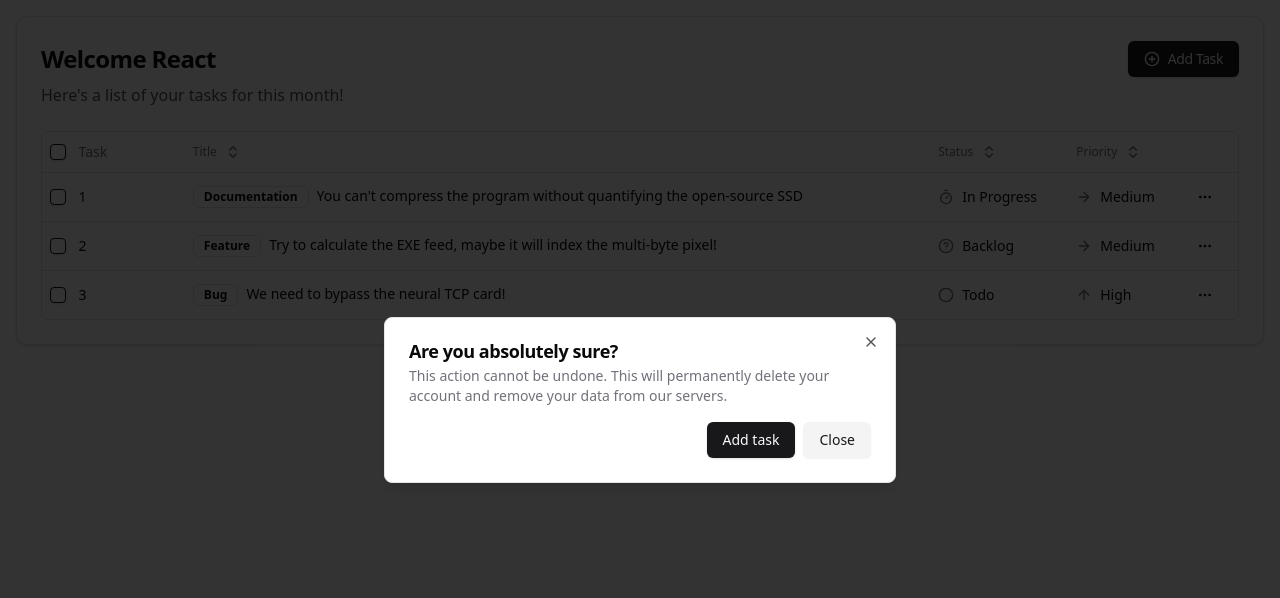
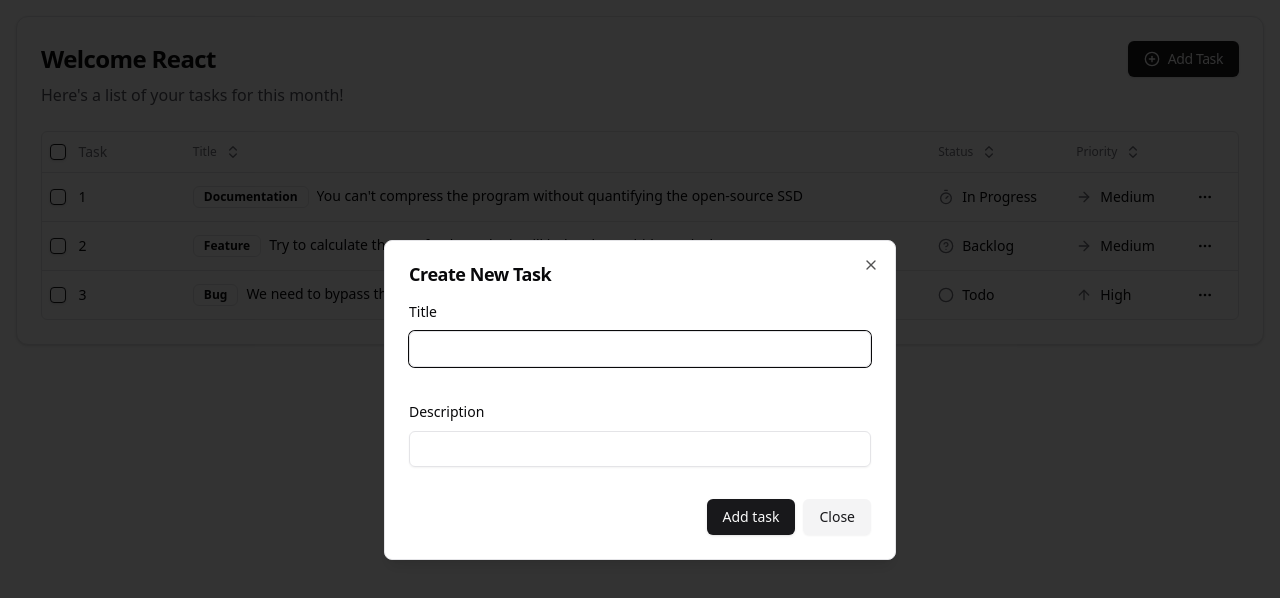
Before and after one commit to dragondevsimplify/shadcn-tasks, a React (Vite) app: page / in a window 1280 px wide. Both pictures are taken after a click on the button "Add Task". Shown: the top 598 px of the page. Built offline with nearby package versions, Linux system fonts and the light colour scheme.

Commit message:
Update UI create task dialog

```diff
--- a/package.json
+++ b/package.json
@@ -10,9 +10,11 @@
     "preview": "vite preview"
   },
   "dependencies": {
+    "@hookform/resolvers": "^3.9.1",
     "@radix-ui/react-checkbox": "^1.1.3",
     "@radix-ui/react-dialog": "^1.1.3",
     "@radix-ui/react-dropdown-menu": "^2.1.3",
+    "@radix-ui/react-label": "^2.1.1",
     "@radix-ui/react-slot": "^1.1.1",
     "@tanstack/react-query": "^5.62.7",
     "@tanstack/react-table": "^8.20.6",
@@ -21,6 +23,7 @@
     "lucide-react": "^0.468.0",
     "react": "^18.3.1",
     "react-dom": "^18.3.1",
+    "react-hook-form": "^7.54.1",
     "tailwind-merge": "^2.5.5",
     "tailwindcss-animate": "^1.0.7",
     "zod": "^3.24.1"
--- a/src/components/tasks/tasks-add.tsx
+++ b/src/components/tasks/tasks-add.tsx
@@ -1,45 +1,100 @@
+import { createTaskSchema } from "@/schemas/tasks";
+import { useForm } from "react-hook-form";
+import { z } from "zod";
+import { zodResolver } from "@hookform/resolvers/zod";
+
 import { CirclePlus } from "lucide-react";
 import { Button } from "../ui/button";
 import {
   Dialog,
   DialogClose,
   DialogContent,
-  DialogDescription,
-  DialogFooter,
   DialogHeader,
   DialogTitle,
   DialogTrigger,
 } from "@/components/ui/dialog";
+import {
+  Form,
+  FormControl,
+  FormField,
+  FormItem,
+  FormLabel,
+  FormMessage,
+} from "@/components/ui/form";
+import { Input } from "@/components/ui/input";
 
 function TasksAdd() {
+  const form = useForm<z.infer<typeof createTaskSchema>>({
+    resolver: zodResolver(createTaskSchema),
+    defaultValues: {
+      title: "",
+      description: "",
+      type: "",
+      status: "",
+      priority: "",
+    },
+  });
+
   function interactOutside(e: Event) {
     e.preventDefault();
+  }
+
+  function formSubmit(values: z.infer<typeof createTaskSchema>) {
+    console.log(values);
   }
 
   return (
     <Dialog>
       <DialogTrigger asChild>
         <Button>
-          <CirclePlus />
+          <CirclePlus/>
           Add Task
         </Button>
       </DialogTrigger>
       <DialogContent onInteractOutside={interactOutside}>
         <DialogHeader>
-          <DialogTitle>Are you absolutely sure?</DialogTitle>
-          <DialogDescription>
-            This action cannot be undone. This will permanently delete your
-            account and remove your data from our servers.
-          </DialogDescription>
+          <DialogTitle>Create New Task</DialogTitle>
         </DialogHeader>
-        <DialogFooter className="justify-end">
-          <Button>Add task</Button>
-          <DialogClose asChild>
-            <Button type="button" variant="secondary">
-              Close
-            </Button>
-          </DialogClose>
-        </DialogFooter>
+
+        {/* Dialog body */}
+        <Form {...form}>
+          <form onSubmit={form.handleSubmit(formSubmit)} className="space-y-8">
+            <FormField
+              control={form.control}
+              name="title"
+              render={({ field }) => (
+                <FormItem>
+                  <FormLabel>Title</FormLabel>
+                  <FormControl>
+                    <Input {...field} />
+                  </FormControl>
+                  <FormMessage/>
+                </FormItem>
+              )}
+            />
+            <FormField
+              control={form.control}
+              name="description"
+              render={({ field }) => (
+                <FormItem>
+                  <FormLabel>Description</FormLabel>
+                  <FormControl>
+                    <Input {...field} />
+                  </FormControl>
+                  <FormMessage/>
+                </FormItem>
+              )}
+            />
+            <div className="flex gap-2 justify-end">
+              <Button type="submit">Add task</Button>
+              <DialogClose asChild>
+                <Button type="button" variant="secondary">
+                  Close
+                </Button>
+              </DialogClose>
+            </div>
+          </form>
+        </Form>
       </DialogContent>
     </Dialog>
   );
--- a/src/components/tasks/tasks-columns.tsx
+++ b/src/components/tasks/tasks-columns.tsx
@@ -13,6 +13,7 @@
   id: number;
   name: string;
   title: string;
+  description: string;
   type: TaskType;
   status: TaskStatus;
   priority: TaskPriority;
--- a/src/components/tasks/tasks.tsx
+++ b/src/components/tasks/tasks.tsx
@@ -16,6 +16,7 @@
       name: "Task-8782",
       title:
         "You can't compress the program without quantifying the open-source SSD",
+      description: '',
       type: "documentation",
       status: "in_progress",
       priority: "medium",
@@ -25,6 +26,7 @@
       name: "Task-7878",
       title:
         "Try to calculate the EXE feed, maybe it will index the multi-byte pixel!",
+      description: '',
       type: "feature",
       status: "backlog",
       priority: "medium",
@@ -33,6 +35,7 @@
       id: 3,
       name: "Task-7839",
       title: "We need to bypass the neural TCP card!",
+      description: '',
       type: "bug",
       status: "todo",
       priority: "high",
--- /dev/null
+++ b/src/components/ui/form.tsx
@@ -0,0 +1,176 @@
+import * as React from "react"
+import * as LabelPrimitive from "@radix-ui/react-label"
+import { Slot } from "@radix-ui/react-slot"
+import {
+  Controller,
+  ControllerProps,
+  FieldPath,
+  FieldValues,
+  FormProvider,
+  useFormContext,
+} from "react-hook-form"
+
+import { cn } from "@/lib/utils"
+import { Label } from "@/components/ui/label"
+
+const Form = FormProvider
+
+type FormFieldContextValue<
+  TFieldValues extends FieldValues = FieldValues,
+  TName extends FieldPath<TFieldValues> = FieldPath<TFieldValues>
+> = {
+  name: TName
+}
+
+const FormFieldContext = React.createContext<FormFieldContextValue>(
+  {} as FormFieldContextValue
+)
+
+const FormField = <
+  TFieldValues extends FieldValues = FieldValues,
+  TName extends FieldPath<TFieldValues> = FieldPath<TFieldValues>
+>({
+  ...props
+}: ControllerProps<TFieldValues, TName>) => {
+  return (
+    <FormFieldContext.Provider value={{ name: props.name }}>
+      <Controller {...props} />
+    </FormFieldContext.Provider>
+  )
+}
+
+const useFormField = () => {
+  const fieldContext = React.useContext(FormFieldContext)
+  const itemContext = React.useContext(FormItemContext)
+  const { getFieldState, formState } = useFormContext()
+
+  const fieldState = getFieldState(fieldContext.name, formState)
+
+  if (!fieldContext) {
+    throw new Error("useFormField should be used within <FormField>")
+  }
+
+  const { id } = itemContext
+
+  return {
+    id,
+    name: fieldContext.name,
+    formItemId: `${id}-form-item`,
+    formDescriptionId: `${id}-form-item-description`,
+    formMessageId: `${id}-form-item-message`,
+    ...fieldState,
+  }
+}
+
+type FormItemContextValue = {
+  id: string
+}
+
+const FormItemContext = React.createContext<FormItemContextValue>(
+  {} as FormItemContextValue
+)
+
+const FormItem = React.forwardRef<
+  HTMLDivElement,
+  React.HTMLAttributes<HTMLDivElement>
+>(({ className, ...props }, ref) => {
+  const id = React.useId()
+
+  return (
+    <FormItemContext.Provider value={{ id }}>
+      <div ref={ref} className={cn("space-y-2", className)} {...props} />
+    </FormItemContext.Provider>
+  )
+})
+FormItem.displayName = "FormItem"
+
+const FormLabel = React.forwardRef<
+  React.ElementRef<typeof LabelPrimitive.Root>,
+  React.ComponentPropsWithoutRef<typeof LabelPrimitive.Root>
+>(({ className, ...props }, ref) => {
+  const { error, formItemId } = useFormField()
+
+  return (
+    <Label
+      ref={ref}
+      className={cn(error && "text-destructive", className)}
+      htmlFor={formItemId}
+      {...props}
+    />
+  )
+})
+FormLabel.displayName = "FormLabel"
+
+const FormControl = React.forwardRef<
+  React.ElementRef<typeof Slot>,
+  React.ComponentPropsWithoutRef<typeof Slot>
+>(({ ...props }, ref) => {
+  const { error, formItemId, formDescriptionId, formMessageId } = useFormField()
+
+  return (
+    <Slot
+      ref={ref}
+      id={formItemId}
+      aria-describedby={
+        !error
+          ? `${formDescriptionId}`
+          : `${formDescriptionId} ${formMessageId}`
+      }
+      aria-invalid={!!error}
+      {...props}
+    />
+  )
+})
+FormControl.displayName = "FormControl"
+
+const FormDescription = React.forwardRef<
+  HTMLParagraphElement,
+  React.HTMLAttributes<HTMLParagraphElement>
+>(({ className, ...props }, ref) => {
+  const { formDescriptionId } = useFormField()
+
+  return (
+    <p
+      ref={ref}
+      id={formDescriptionId}
+      className={cn("text-[0.8rem] text-muted-foreground", className)}
+      {...props}
+    />
+  )
+})
+FormDescription.displayName = "FormDescription"
+
+const FormMessage = React.forwardRef<
+  HTMLParagraphElement,
+  React.HTMLAttributes<HTMLParagraphElement>
+>(({ className, children, ...props }, ref) => {
+  const { error, formMessageId } = useFormField()
+  const body = error ? String(error?.message) : children
+
+  if (!body) {
+    return null
+  }
+
+  return (
+    <p
+      ref={ref}
+      id={formMessageId}
+      className={cn("text-[0.8rem] font-medium text-destructive", className)}
+      {...props}
+    >
+      {body}
+    </p>
+  )
+})
+FormMessage.displayName = "FormMessage"
+
+export {
+  useFormField,
+  Form,
+  FormItem,
+  FormLabel,
+  FormControl,
+  FormDescription,
+  FormMessage,
+  FormField,
+}
--- /dev/null
+++ b/src/components/ui/input.tsx
@@ -0,0 +1,22 @@
+import * as React from "react"
+
+import { cn } from "@/lib/utils"
+
+const Input = React.forwardRef<HTMLInputElement, React.ComponentProps<"input">>(
+  ({ className, type, ...props }, ref) => {
+    return (
+      <input
+        type={type}
+        className={cn(
+          "flex h-9 w-full rounded-md border border-input bg-transparent px-3 py-1 text-base shadow-sm transition-colors file:border-0 file:bg-transparent file:text-sm file:font-medium file:text-foreground placeholder:text-muted-foreground focus-visible:outline-none focus-visible:ring-1 focus-visible:ring-ring disabled:cursor-not-allowed disabled:opacity-50 md:text-sm",
+          className
+        )}
+        ref={ref}
+        {...props}
+      />
+    )
+  }
+)
+Input.displayName = "Input"
+
+export { Input }
--- /dev/null
+++ b/src/components/ui/label.tsx
@@ -0,0 +1,26 @@
+"use client"
+
+import * as React from "react"
+import * as LabelPrimitive from "@radix-ui/react-label"
+import { cva, type VariantProps } from "class-variance-authority"
+
+import { cn } from "@/lib/utils"
+
+const labelVariants = cva(
+  "text-sm font-medium leading-none peer-disabled:cursor-not-allowed peer-disabled:opacity-70"
+)
+
+const Label = React.forwardRef<
+  React.ElementRef<typeof LabelPrimitive.Root>,
+  React.ComponentPropsWithoutRef<typeof LabelPrimitive.Root> &
+    VariantProps<typeof labelVariants>
+>(({ className, ...props }, ref) => (
+  <LabelPrimitive.Root
+    ref={ref}
+    className={cn(labelVariants(), className)}
+    {...props}
+  />
+))
+Label.displayName = LabelPrimitive.Root.displayName
+
+export { Label }
--- a/src/schemas/tasks.ts
+++ b/src/schemas/tasks.ts
@@ -6,6 +6,17 @@
   id: z.number(),
   name: z.string(),
   title: z.string(),
+  description: z.string(),
+  type: z.string(),
+  status: z.string(),
+  priority: z.string(),
+})
+
+export const createTaskSchema = z.object({
+  title: z.string().min(1, {
+    message: 'Title is required!'
+  }),
+  description: z.string(),
   type: z.string(),
   status: z.string(),
   priority: z.string(),
```
Also changed, not shown: 1 other file (tests, documents, lock files or other folders).
